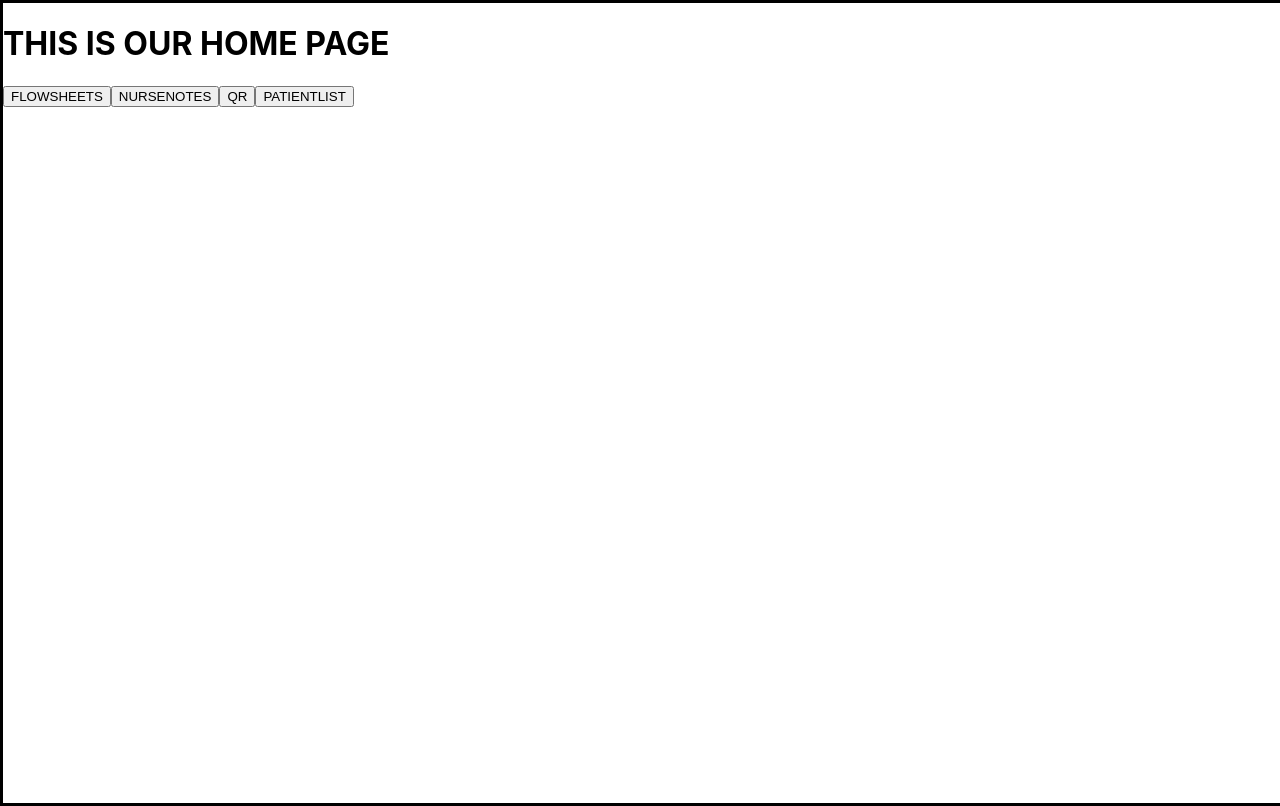
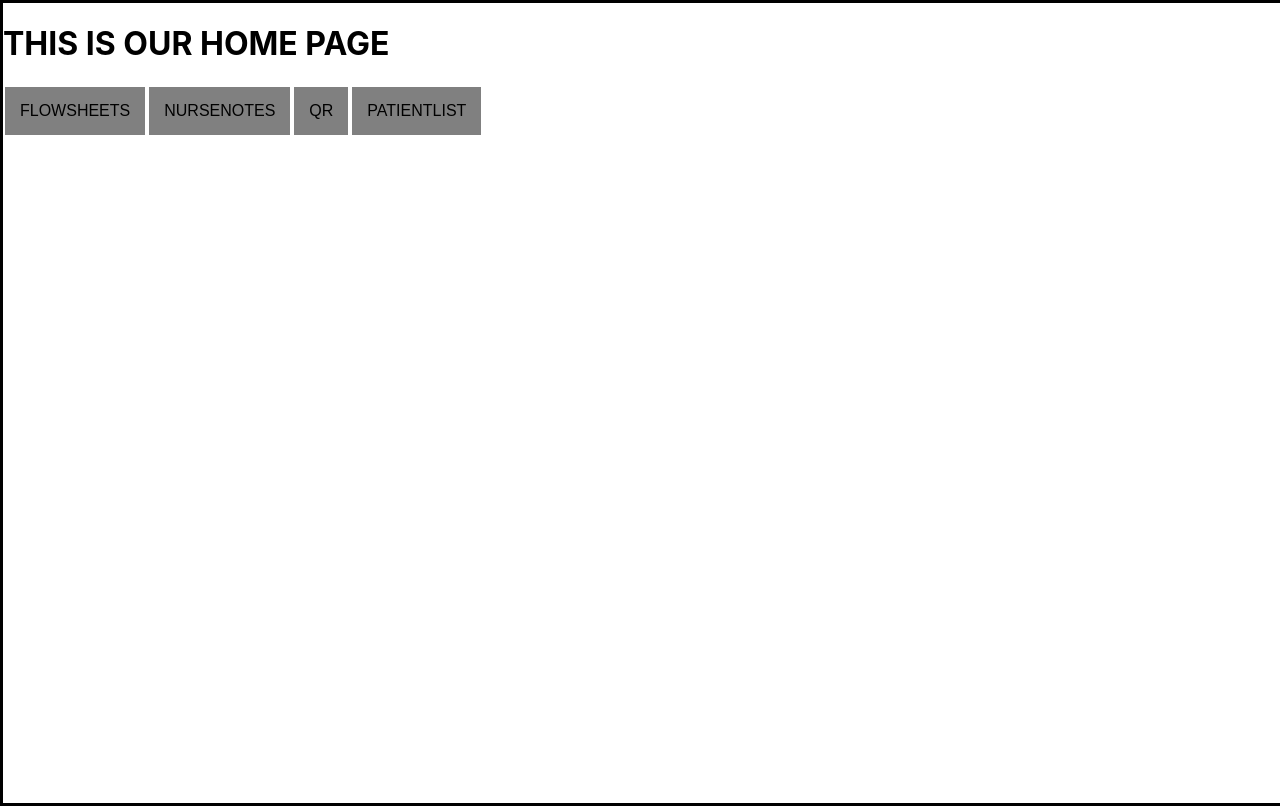
Before and after one commit to kWeech/UofCEngineeringNursingHackathon, a React (Create React App) app in the folder app/hackathon-app/: page /home in a window 1280 px wide. Built offline with nearby package versions, Linux system fonts and the light colour scheme.

Commit message:
adjusted buttons on home page

```diff
--- a/app/hackathon-app/src/pages/Home.js
+++ b/app/hackathon-app/src/pages/Home.js
@@ -1,21 +1,22 @@
 import { NavLink } from "react-router-dom";
 import Page from '../components/Page';
+import Button from '../components/Button';
 
 export default function Home() {
   return (
     <Page>
       <h1>THIS IS OUR HOME PAGE</h1>
       <NavLink to="/flowsheet">
-        <button>FLOWSHEETS</button>
+        <Button>FLOWSHEETS</Button>
       </NavLink>
       <NavLink to="/nursenotes">
-        <button>NURSENOTES</button>
+        <Button>NURSENOTES</Button>
       </NavLink>
       <NavLink to="/qr">
-        <button>QR</button>
+        <Button>QR</Button>
       </NavLink>
       <NavLink to="/patientlist">
-        <button>PATIENTLIST</button>
+        <Button>PATIENTLIST</Button>
       </NavLink>
     </Page>
   );
```
